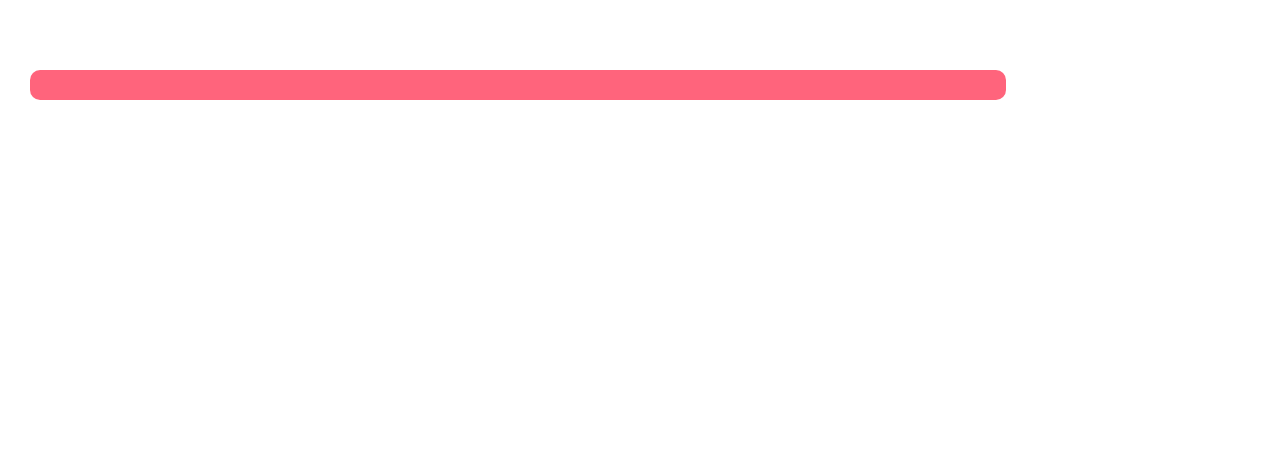
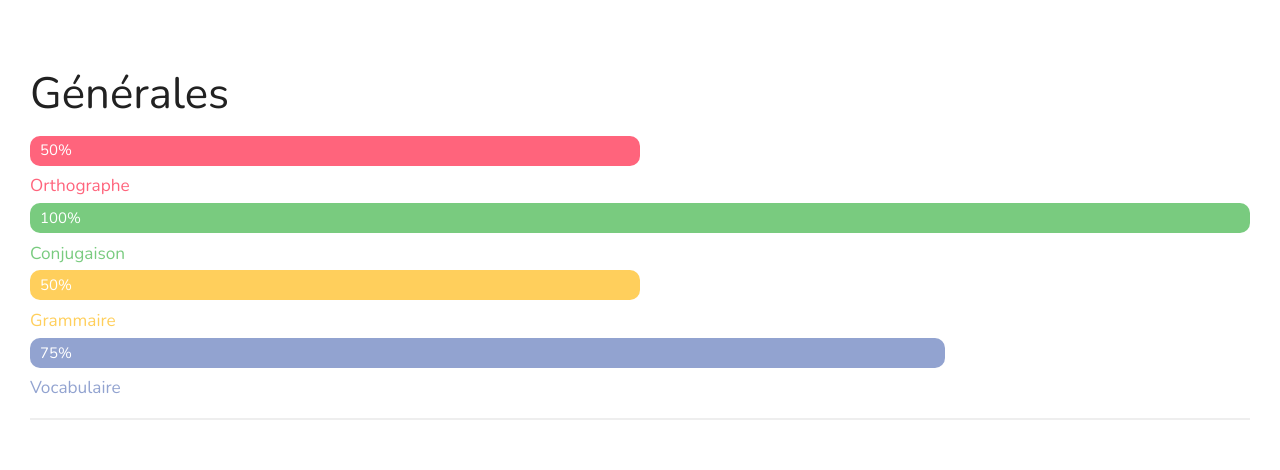
Before and after one commit to HugoHUET/dystraite_front, an Angular app in the folder dystraite/: page /profil/stats in a window 1280 px wide. Shown: the part 186-656 px from the top of the page. Built offline with nearby package versions, Linux system fonts and the light colour scheme; what ng-click-outside would draw is missing.

Commit message:
Stats : ajout des généralités

```diff
--- a/dystraite/src/app/components/profil/stats/stats.component.css
+++ b/dystraite/src/app/components/profil/stats/stats.component.css
@@ -6,7 +6,6 @@
 }
 
 .meter div {
-    display: block;
     height: 100%;
 }
 
@@ -16,6 +15,10 @@
     -moz-animation: progressBar 3s ease-in-out;
     -moz-animation-fill-mode:both;
     border-radius: 10px;
+    align-items: center;
+    padding-left: 10px;
+    color: white;
+    display: flex;
 }
 
 @keyframes progressBar {
@@ -27,6 +30,3 @@
   0% { width: 0; }
   100% { width: 100%; }
 }
-.bg-rose{
-    background-color: #FF647C;
-}
--- a/dystraite/src/app/components/profil/stats/stats.component.html
+++ b/dystraite/src/app/components/profil/stats/stats.component.html
@@ -1,5 +1,42 @@
-<div class="meter">
-    <div style="width:80%;">
-        <div class="progress-bar bg-rose"></div>
+<h3>Générales</h3>
+<div class="stat">
+    <div class="meter">
+        <div [style.width]="progress_orthographe">
+            <div class="progress-bar bg-rose">
+                {{progress_orthographe}}
+            </div>
+        </div>
     </div>
+    <h6 class="rose">Orthographe</h6>
 </div>
+<div class="stat">
+    <div class="meter">
+        <div [style.width]="progress_conjugaison">
+            <div class="progress-bar bg-vert">
+                {{progress_conjugaison}}
+            </div>
+        </div>
+    </div>
+    <h6 class="vert">Conjugaison</h6>
+</div>
+<div class="stat">
+    <div class="meter">
+        <div [style.width]="progress_grammaire">
+            <div class="progress-bar bg-jaune">
+                {{progress_grammaire}}
+            </div>
+        </div>
+    </div>
+    <h6 class="jaune">Grammaire</h6>
+</div>
+<div class="stat">
+    <div class="meter">
+        <div [style.width]="progress_vocabulaire">
+            <div class="progress-bar bg-bleu">
+                {{progress_vocabulaire}}
+            </div>
+        </div>
+    </div>
+    <h6 class="bleu">Vocabulaire</h6>
+</div>
+<hr>
--- a/dystraite/src/app/components/profil/stats/stats.component.ts
+++ b/dystraite/src/app/components/profil/stats/stats.component.ts
@@ -7,6 +7,11 @@ import { Component, OnInit } from '@angular/core';
 })
 export class StatsComponent implements OnInit {
   visible = false;
+  progress_orthographe = '50%';
+  progress_conjugaison = '100%';
+  progress_grammaire = '50%';
+  progress_vocabulaire = '75%';
+
   constructor() { }
 
   ngOnInit() {
```
